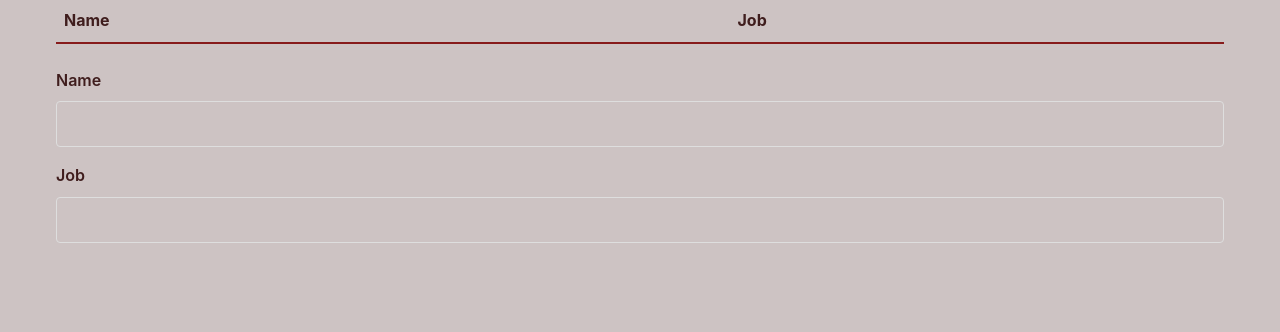
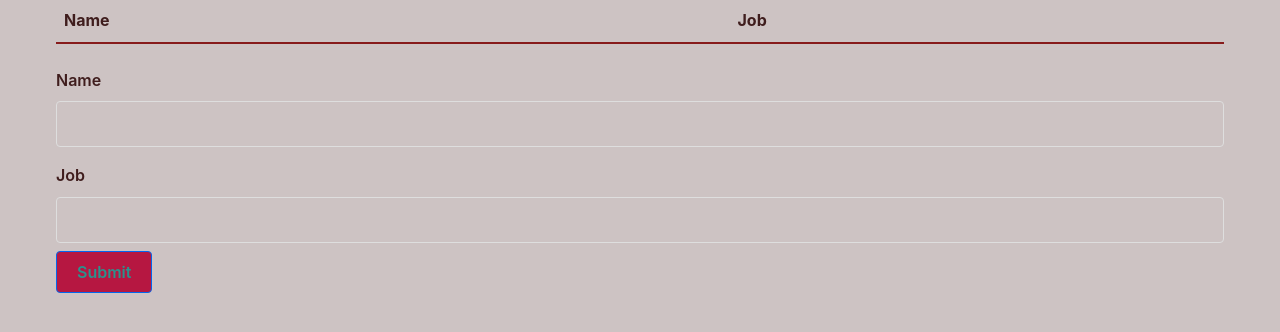
Before and after one commit to BraedenAlonge/CSC-307-Lab-1, a React (Vite) app in the folder packages/react-frontend/: page / in a window 1280 px wide. Shown: the top 332 px of the page. Built offline with nearby package versions, Linux system fonts and the light colour scheme.

Commit message:
Finished App, adding submit button!

```diff
--- a/packages/react-frontend/src/Form.jsx
+++ b/packages/react-frontend/src/Form.jsx
@@ -1,10 +1,11 @@
 import React, { useState } from "react";
 
-function Form() {
+function Form(props) {
   const [person, setPerson] = useState({
     name: "",
     job: ""
   });
+  //Where? Line below //
 
   function handleChange(event) {
     const { name, value } = event.target;
@@ -12,6 +13,12 @@
       setPerson({ name: person["name"], job: value });
     else setPerson({ name: value, job: person["job"] });
   }
+  function submitForm() {
+    props.handleSubmit(person);
+    setPerson({ name: "", job: "" });
+
+  }
+
   return (
     <form>
       <label htmlFor="name">Name</label>
@@ -30,6 +37,8 @@
         value={person.job}
         onChange={handleChange}
       />
+      <input type="button" value="Submit" onClick={submitForm} />
+
     </form>
   );
 }
--- a/packages/react-frontend/src/MyApp.jsx
+++ b/packages/react-frontend/src/MyApp.jsx
@@ -31,13 +31,17 @@
         });
         setCharacters(updated);
       }
+      function updateList(person) {
+        setCharacters([...characters, person]);
+      }
       return (
         <div className="container">
           <Table
             characterData={characters}
-            removeCharacter={removeOneCharacter}
+            removeCharacter={removeOneCharacter}  // where do I put   <Form handleSubmit={updateList}/> ? Line 44 was originally just <Form/>
           />
-          <Form />
+
+          <Form handleSubmit={updateList}/>
         </div>
       );
 }
```
